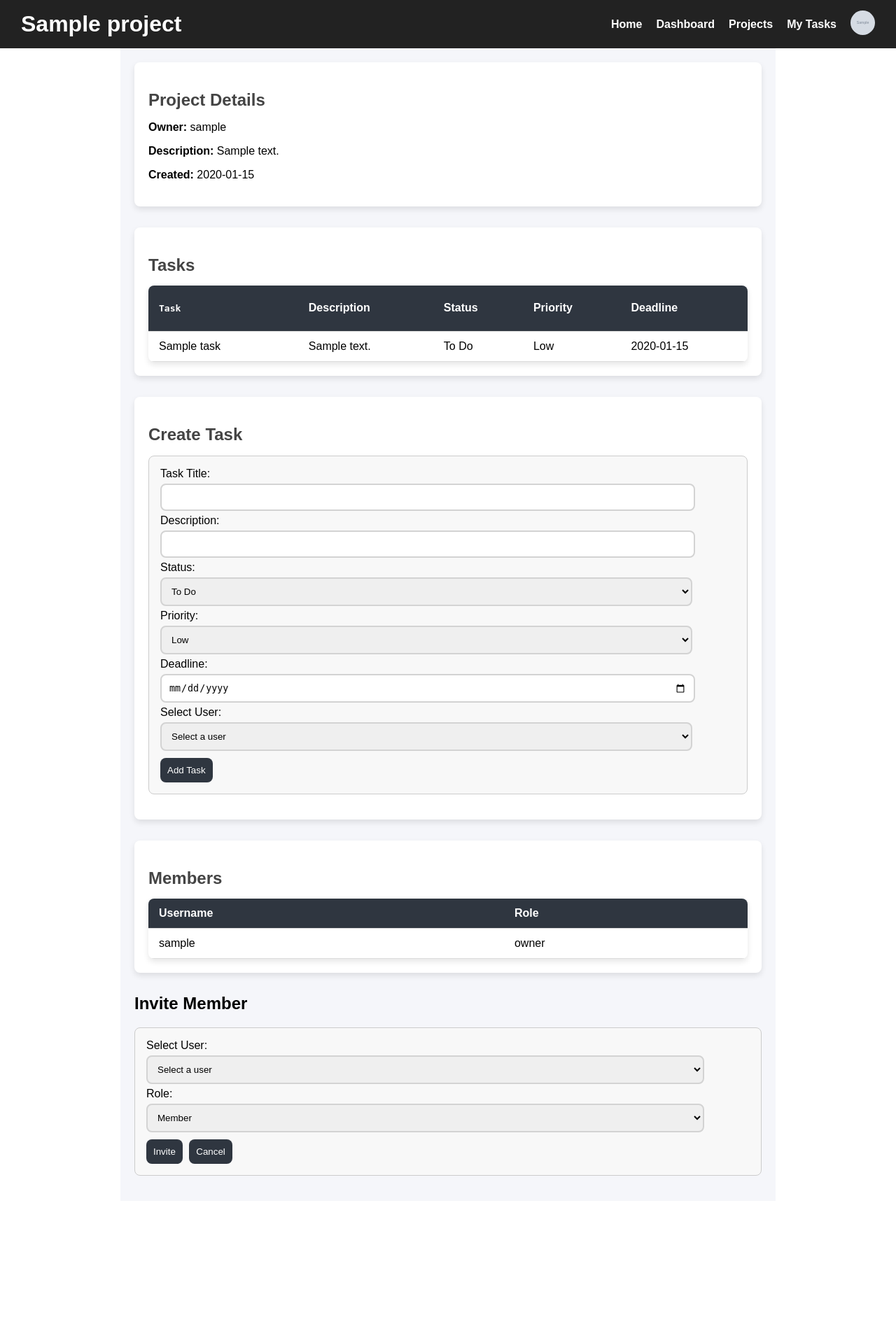
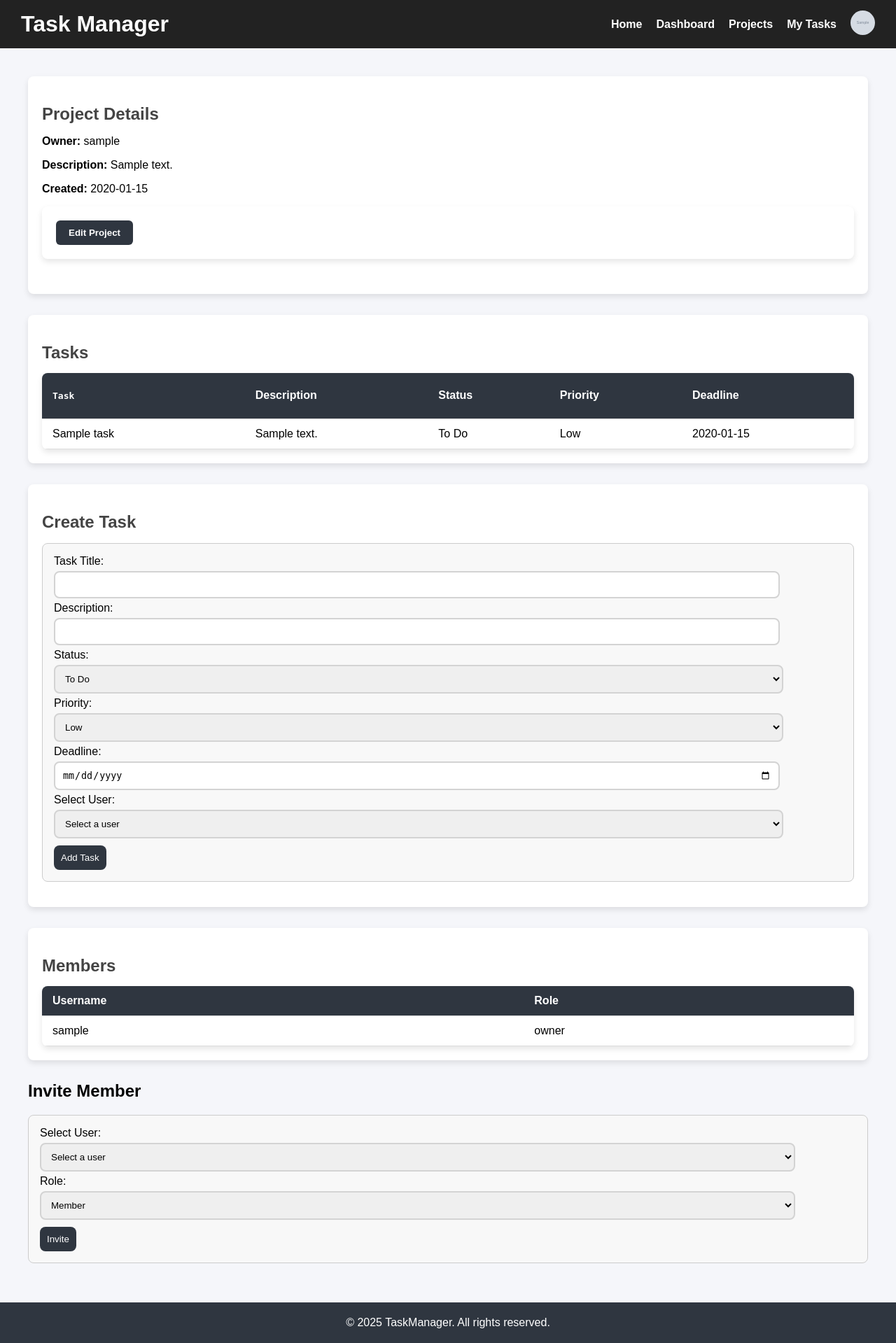
Before and after one commit to AyhamAlsayyed/task-manager, a Django app: page /projects/1/ in a window 1280 px wide. Shown: the whole page at 70% size. Before the commit the page ends 1680 px from the top, so only its background shows below. Run offline with Django 5.2, Linux system fonts and the light colour scheme; a user stored in the database is signed in; tables that the repository leaves empty hold one stand-in row (values such as "Sample post"); grey boxes marked "Sample" are stand-in pictures; one stand-in notice (Sample message) is shown.

Commit message:
Add edit project button and the logic

```diff
--- a/app/static/app/project.css
+++ b/app/static/app/project.css
@@ -1,8 +1,3 @@
-main {
-    width: 70%;
-    margin: auto;
-}
-
 .project-details {
     background: white;
     padding: 20px;
@@ -12,6 +7,42 @@ main {
 }
 
 .project-details h2 {
+    margin-bottom: 15px;
+    color: #444;
+}
+
+.edit-project {
+    background: white;
+    padding: 20px;
+    border-radius: 8px;
+    box-shadow: 0 4px 8px rgba(0,0,0,0.1);
+    margin-bottom: 30px;
+}
+
+.edit-project h2 {
+    margin-bottom: 15px;
+    color: #444;
+}
+
+.edit-project form p {
+    margin-bottom: 10px;
+}
+
+.edit-project button {
+    background: #2f3640;
+    color: white;
+    padding: 10px 18px;
+    border: none;
+    border-radius: 6px;
+    cursor: pointer;
+    font-weight: bold;
+}
+
+.edit-project button:hover {
+    background: #0e1313;
+}
+
+.project-list h2 {
     margin-bottom: 15px;
     color: #444;
 }
--- a/app/static/app/style.css
+++ b/app/static/app/style.css
@@ -88,3 +88,14 @@ footer {
 footer p {
     margin: 5px 0;
 }
+
+.sr-only {
+  position: absolute;
+  width: 1px;
+  height: 1px;
+  padding: 0;
+  margin: -1px;
+  overflow: hidden;
+  clip: rect(0, 0, 0, 0);
+  border: 0;
+}
--- a/app/templates/app/project.html
+++ b/app/templates/app/project.html
@@ -1,28 +1,11 @@
+{% extends "app/base.html" %}
 {% load static %}
-<!DOCTYPE html>
-<html lang="en">
 
-<head>
-    <meta charset="UTF-8">
-    <meta name="viewport" content="width=device-width, initial-scale=1.0">
-    <title>{{ project.title }} | Task Manager</title>
-    <link rel="stylesheet" href="{% static 'app/style.css' %}">
+{% block extra_css %}
     <link rel="stylesheet" href="{% static 'app/project.css' %}">
-</head>
+{% endblock %}
 
-<body>
-<header>
-    <h1>{{ project.title }}</h1>
-    <nav>
-        <a href="/">Home</a>
-        <a href="{% url 'app:dashboard' %}">Dashboard</a>
-        <a href="{% url 'app:projects' %}">Projects</a>
-        <a href="{% url 'app:tasks' %}">My Tasks</a>
-        <a href="{% url 'app:profile' %}">
-            <img class="user-avatar" src="{{ user.userprofile.avatar.url }}" alt="Profile">
-        </a>
-    </nav>
-</header>
+{% block content %}
 
 <main>
     <section class="project-details">
@@ -30,6 +13,30 @@
         <p><strong>Owner:</strong> {{ project.owner.username }}</p>
         <p><strong>Description:</strong> {{ project.description|default:"No description" }}</p>
         <p><strong>Created:</strong> {{ project.created_at|date:"Y-m-d" }}</p>
+        {% if project.user_role == "O" %}
+            <section class="edit-project">
+                <div id="edit-project-popup-form" class="edit-project-popup-form">
+                    <form method="post" action="{% url 'app:edit_project' project.id %}">
+                        {% csrf_token %}
+                        <label for="edit_title">Title:</label>
+                        <input type="text" name="title" placeholder="Title" id="edit_title"
+                               value="{{ project.title|default:'' }}" required>
+                        <label for="edit_description">Description:</label>
+                        <input type="text" name="description" placeholder="Description" id="edit_description"
+                            value="{{ project.description|default:'' }}">
+                        {% if messages %}
+                            <p style="color: {% if message.tags == 'error' %}red{% else %}green{% endif %};">
+                              {{ message }}
+                            </p>
+                        {% endif %}
+                        <button type="submit">Save Changes</button>
+                        <button type="button" id="cancelEditPopup">Cancel</button>
+                    </form>
+                </div>
+
+                <button id="togglePopup">Edit Project</button>
+            </section>
+        {% endif %}
     </section>
 
     <section class="task-list">
@@ -143,7 +150,7 @@
             <form method="post" action="{% url 'app:add_member' project.id %}">
                 {% csrf_token %}
                 <label for="user_id">Select User:</label>
-                <select name="user_id" id="user_id">
+                <select name="member_id" id="member_id">
                     <option value="" disabled selected>Select a user</option>
                     {% for user in users_in %}
                         <option value="{{ user.id }}">{{ user.username }}</option>
@@ -157,18 +164,29 @@
                 </select>
 
                 <button type="submit">Invite</button>
-                <button type="button" id="cancelPopup">Cancel</button>
             </form>
         </div>
     </section>
     {% endif %}
 </main>
-    {% if anchor %}
+
     <script>
-      window.location.hash = "{{ anchor }}";
+        {% if anchor %}
+            window.location.hash = "{{ anchor }}";
+        {% endif %}
+
+        const togglebtn = document.getElementById("togglePopup");
+        const editprojectpopupform = document.getElementById("edit-project-popup-form");
+        const cancelBtn = document.getElementById("cancelEditPopup");
+
+        togglebtn.addEventListener("click", () => {
+            editprojectpopupform.classList.add("show")
+            togglebtn.classList.add("hide")
+        });
+
+        cancelBtn.addEventListener("click", () => {
+            editprojectpopupform.classList.remove("show")
+            togglebtn.classList.remove("hide")
+        })
     </script>
-    {% endif %}
-
-</body>
-
-</html>
+{% endblock %}
--- a/app/urls.py
+++ b/app/urls.py
@@ -14,6 +14,7 @@ urlpatterns = [
     path("edit_profile/", views.edit_profile_view, name="edit_profile"),
     path("projects/", views.projects_view, name="projects"),
     path("projects/<int:project_id>/", views.project_view, name="project"),
+    path("projects/<int:project_id>/edit/", views.edit_project_view, name="edit_project"),
     path("projects/<int:project_id>/create-task", views.create_task_view, name="create_task"),
     path("projects/<int:project_id>/add-member", views.add_member_view, name="add_member"),
     path("tasks/", views.tasks_view, name="tasks"),
--- a/app/views/__init__.py
+++ b/app/views/__init__.py
@@ -6,6 +6,7 @@ from .profile_views import edit_profile_view, profile_view
 from .projects_views import (
     add_member_view,
     create_task_view,
+    edit_project_view,
     project_view,
     projects_view,
 )
--- a/app/views/projects_views.py
+++ b/app/views/projects_views.py
@@ -111,6 +111,25 @@ def create_task_view(request, project_id):
     return redirect(reverse("app:project", args=[project_id]) + "#create-task")
 
 
+def edit_project_view(request, project_id):
+    project = get_object_or_404(Project, id=project_id)
+
+    if request.method != "POST":
+        return render(request, "app/edit_project.html", {"project": project})
+
+    title = request.POST.get("title")
+    description = request.POST.get("description")
+
+    if not title:
+        error_message = "Title is required"
+        return render(request, "app/project.html", project_context(project, request.user, error_message))
+
+    project.title = title
+    project.description = description
+    project.save()
+    return redirect("app:project", project.id)
+
+
 def project_context(project, user, error_message=None, anchor=None):
     tasks = project.tasks.all()
     users_in = User.objects.exclude(memberships__project=project).order_by("username")
```
Also changed, not shown: other parts of app/static/app/project.css (+53 -0 lines), app/static/app/home.css (+0 -7 lines), app/static/app/projects.css (+0 -16 lines), app/static/app/styleLS.css (+0 -11 lines).
